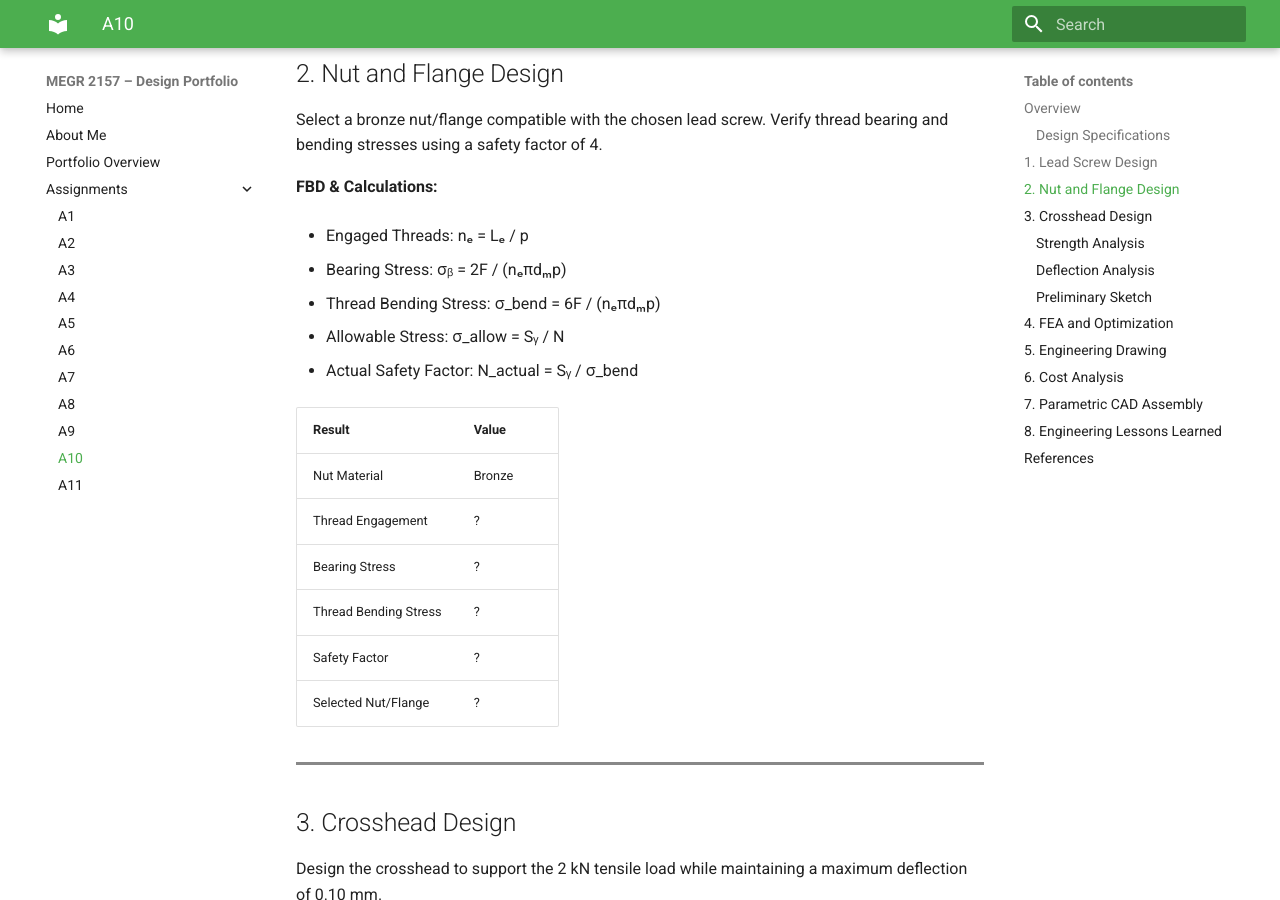
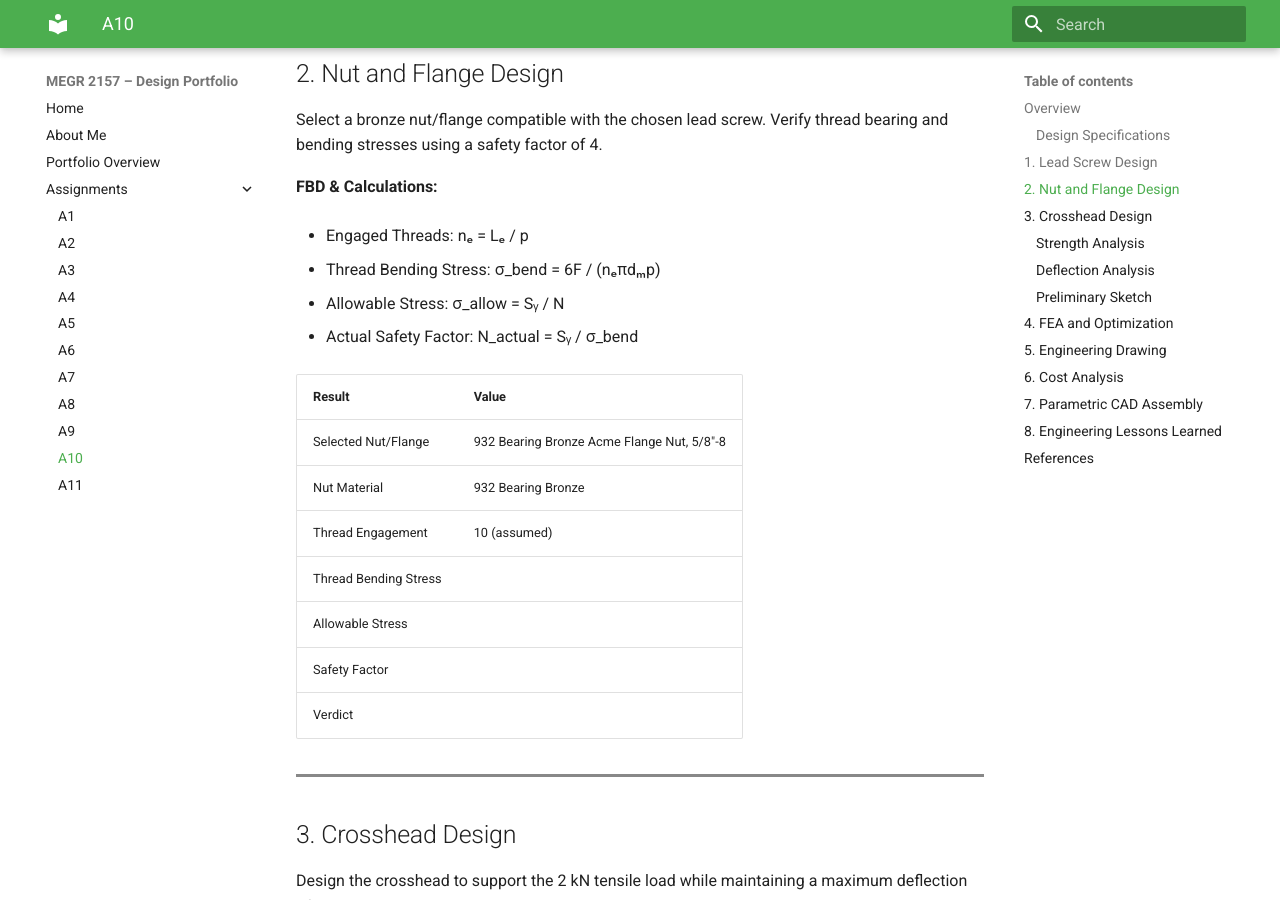
Before and after one commit to gparx/design-portfolio, an MkDocs documentation site: the page built from docs/assignments/A10/index.md, in a window 1280 px wide and 900 px high, scrolled down 1501 px. Built offline with MkDocs 1.6.1 and Material for MkDocs 9.7.7, drawn with Linux system fonts in a browser that asks for light colours.

Commit message:
Update index.md

```diff
--- a/docs/assignments/A10/index.md
+++ b/docs/assignments/A10/index.md
@@ -55,8 +55,6 @@ Select a bronze nut/flange compatible with the chosen lead screw. Verify thread
 
 - Engaged Threads: nₑ = Lₑ / p
 
-- Bearing Stress: σᵦ = 2F / (nₑπdₘp)
-
 - Thread Bending Stress: σ_bend = 6F / (nₑπdₘp)
 
 - Allowable Stress: σ_allow = Sᵧ / N
@@ -66,12 +64,14 @@ Select a bronze nut/flange compatible with the chosen lead screw. Verify thread
 
 | Result | Value |
 |---|---|
-| Nut Material | Bronze |
-| Thread Engagement | ? |
-| Bearing Stress | ? |
-| Thread Bending Stress | ? |
-| Safety Factor | ? |
-| Selected Nut/Flange | ? |
+| Selected Nut/Flange | 932 Bearing Bronze Acme Flange Nut, 5/8"-8 |
+| Nut Material | 932 Bearing Bronze |
+| Thread Engagement | 10 (assumed) |
+| Thread Bending Stress |  |
+| Allowable Stress |  |
+| Safety Factor |  |
+| Verdict |  |
+
 
 
 <hr style="border: none; height: 3px; background-color: #888; margin: 20px 0;">
```
